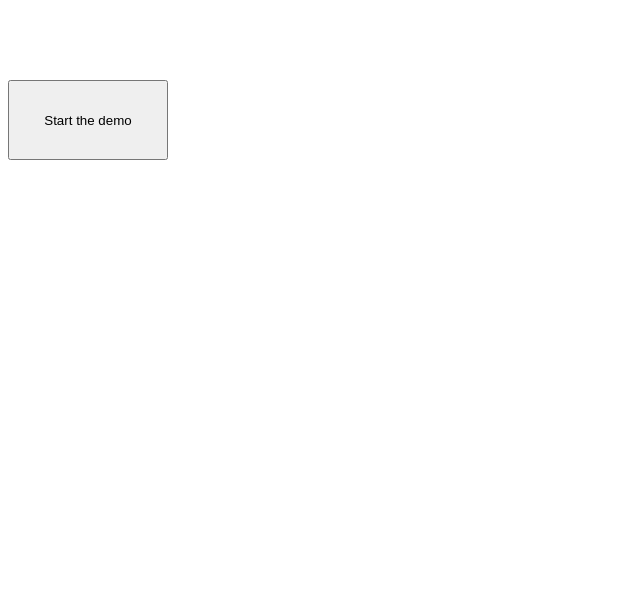
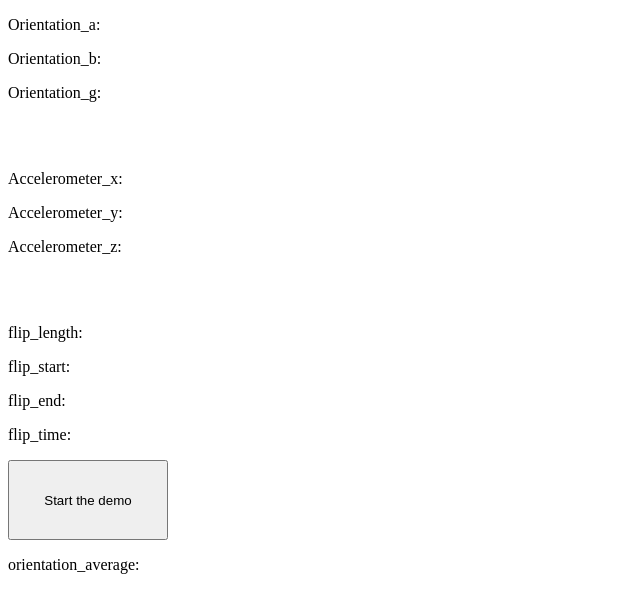
Before and after one commit to HackSussex-2023/flip-analytica, a plain HTML site: page flip.html in a window 1280 px wide. Shown: the whole page, without its empty margins (0-640 px from the left). Drawn offline with Linux system fonts and the light colour scheme.

Commit message:
switch time change

```diff
--- a/flip.html
+++ b/flip.html
@@ -13,17 +13,20 @@
     <link rel="stylesheet" href="" />
   </head>
   <body>
-    <div id="Orientation_a"></div>
-    <div id="Orientation_b"></div>
-    <div id="Orientation_g"></div>
+    <p>Orientation_a: <span id="Orientation_a"></span></p>
+    <p>Orientation_b: <span id="Orientation_b"></span></p>
+    <p>Orientation_g: <span id="Orientation_g"></span></p>
     <br />
     <br />
-    <div id="Accelerometer_x"></div>
-    <div id="Accelerometer_y"></div>
-    <div id="Accelerometer_z"></div>
+    <p>Accelerometer_x: <span id="Accelerometer_x"></span></p>
+    <p>Accelerometer_y: <span id="Accelerometer_y"></span></p>
+    <p>Accelerometer_z: <span id="Accelerometer_z"></span></p>
     <br />
     <br />
-    <div id="flip_length"></div>
+    <p>flip_length: <span id="flip_length"></span></p>
+    <p>flip_start: <span id="flip_start"></span></p>
+    <p>flip_end: <span id="flip_end"></span></p>
+    <p>flip_time: <span id="flip_time"></span></p>
     <button
       id="start_demo"
       class="btn btn-lg btn-success py-1"
@@ -33,7 +36,7 @@
     >
       Start the demo
     </button>
-    <div id="orientation_average"></div>
+    <p>orientation_average: <span id="orientation_average"></span></p>
     <script src="js/flip.js" async defer></script>
   </body>
 </html>
--- a/js/flip.js
+++ b/js/flip.js
@@ -7,6 +7,7 @@ var averageAccel = 0.1;
 var averageAccelThreshold = 3;
 var flipStartIndex = null;
 var flippingOrientationSlice = null;
+var flipTimeStart = null;
 
 function addOrientationToArray(event) {
   orientationArray.push({
@@ -90,10 +91,21 @@ function flip_or_no_flip() {
 
 function startFlip() {
   flipStartIndex = orientationArray.length;
+  flipTimeStart = new Date().getTime();
 }
 
 function stopFlip() {
   flippingOrientationSlice = orientationArray.slice(flipStartIndex, -1);
+  let flipTimeEnd = new Date().getTime();
+  let flipTime =
+    parseInt(String(flipTimeEnd)) - parseInt(String(flipTimeStart));
+
+  document.getElementById("flip_start").innerHTML = flipStartIndex;
+  document.getElementById("flip_end").innerHTML = orientationArray.length;
+  document.getElementById("flip_time").innerHTML = flipTime;
+
+  flipTimeEnd = 0;
+  flipTimeStart = 0;
 
   document.getElementById("flip_length").innerHTML =
     flippingOrientationSlice.length;
```
